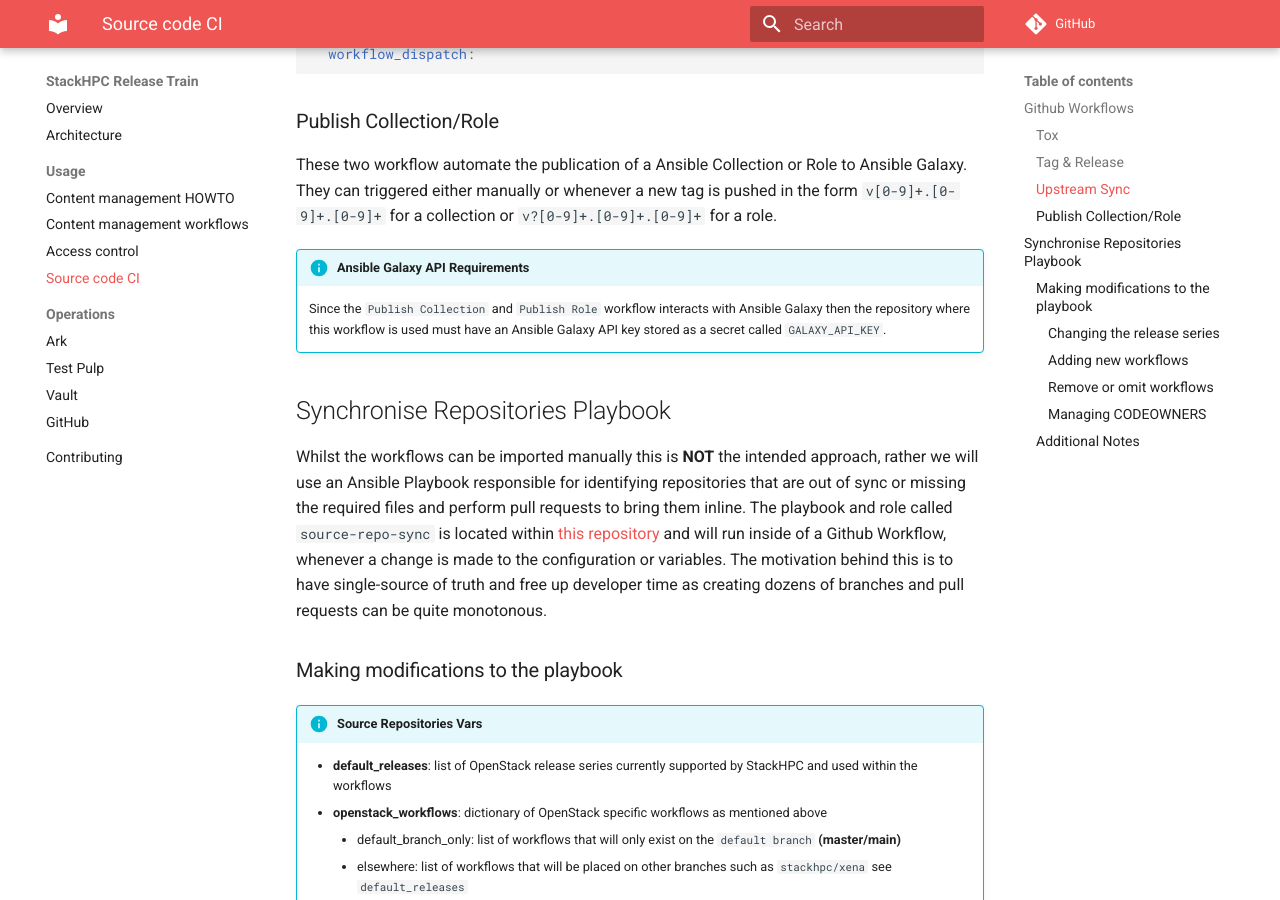
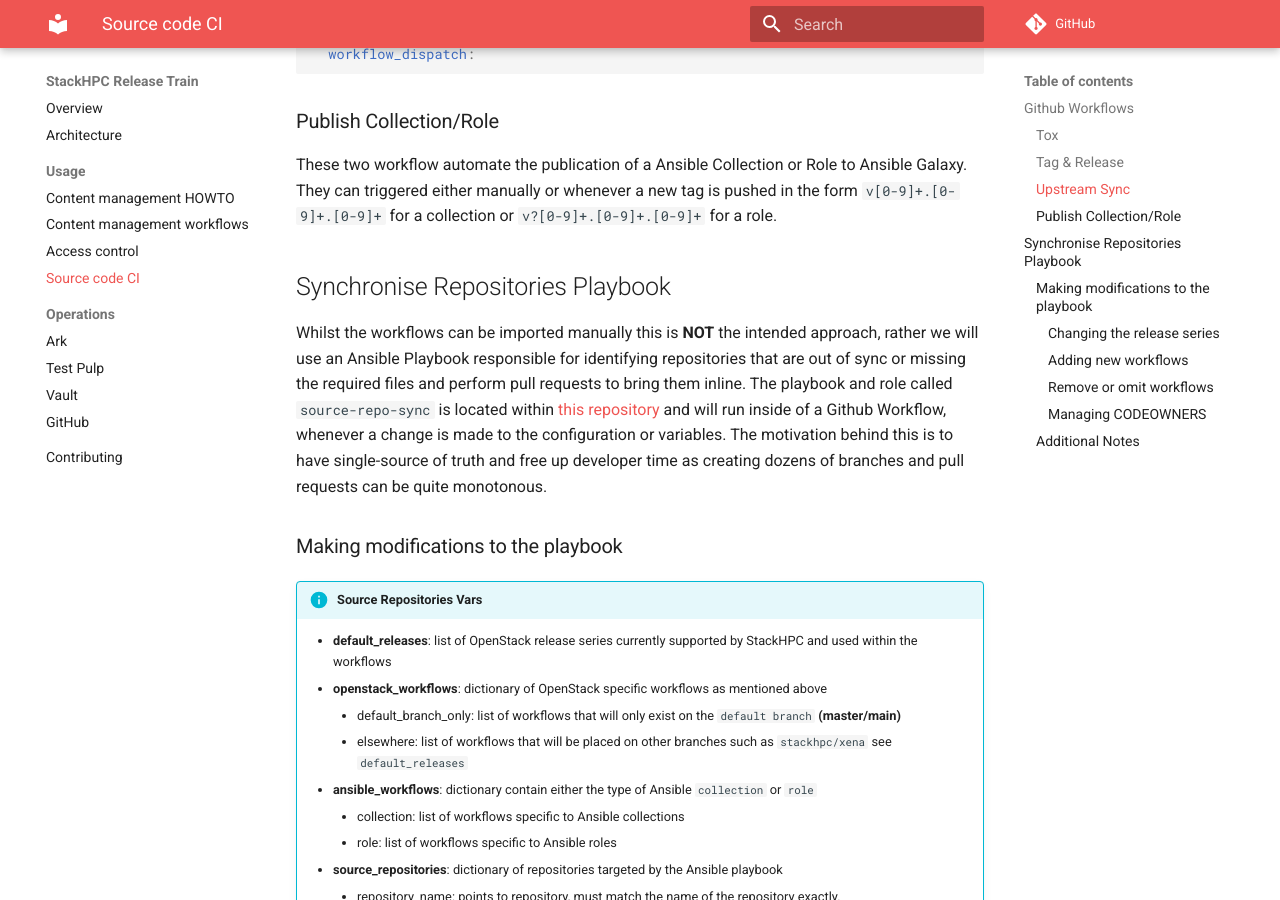
Before and after one commit to stackhpc/stackhpc-release-train, an MkDocs documentation site: the page built from docs/usage/source-code-ci.md, in a window 1280 px wide and 900 px high, scrolled down 1809 px. Built offline with MkDocs 1.6.1 and Material for MkDocs 9.7.7, drawn with Linux system fonts in a browser that asks for light colours; comment, search, counter and statistics services are not loaded.

Commit message:
fix: remove the unecessary `info` block

```diff
--- a/docs/usage/source-code-ci.md
+++ b/docs/usage/source-code-ci.md
@@ -62,11 +62,6 @@ This can be changed in the [workflow template within the .github repository](htt
 ### Publish Collection/Role
 
 These two workflow automate the publication of a Ansible Collection or Role to Ansible Galaxy. They can triggered either manually or whenever a new tag is pushed in the form `v[0-9]+.[0-9]+.[0-9]+` for a collection or `v?[0-9]+.[0-9]+.[0-9]+` for a role.
-
-
-!!! info "Ansible Galaxy API Requirements"
-
-    Since the `Publish Collection` and `Publish Role` workflow interacts with Ansible Galaxy then the repository where this workflow is used must have an Ansible Galaxy API key stored as a secret called `GALAXY_API_KEY`.
 
 ## Synchronise Repositories Playbook
 
```
